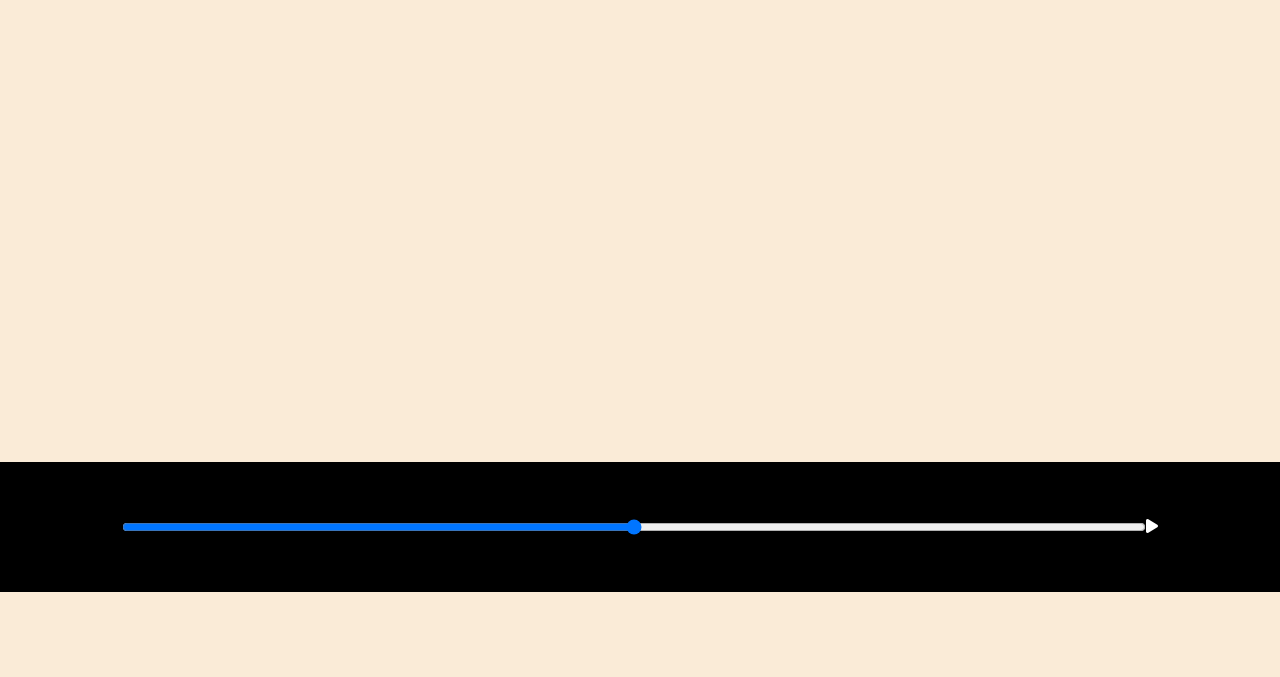
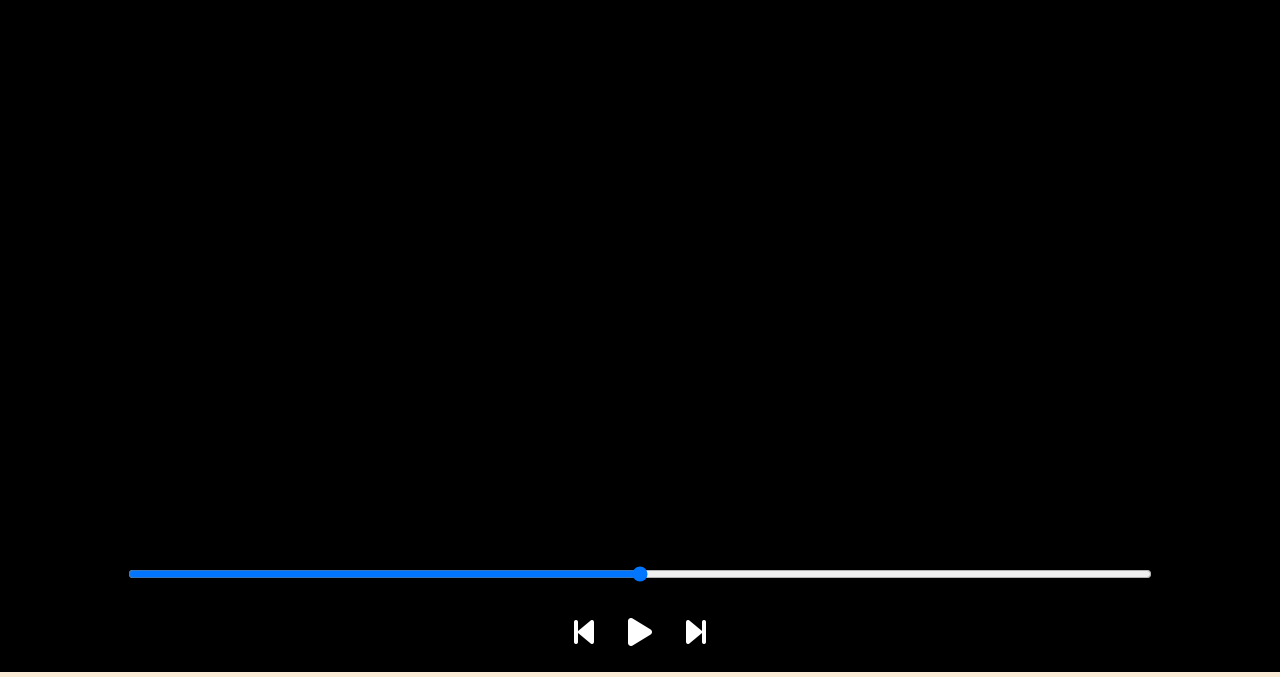
Before and after one commit to MalayaSugandhini/spotify, a plain HTML site: page index.html in a window 1280 px wide. Shown: the part 123-800 px from the top of the page. Drawn offline with Linux system fonts and the light colour scheme; a web font is replaced by a local one.

Commit message:
-m/fileupdated

```diff
--- a/index.html
+++ b/index.html
@@ -23,7 +23,9 @@
     <div class="bottom">
         <input type="range" name="range" id="myProgressBar" min="0" max="100">
         <div class="icons">
-            <i class="fa-solid fa-play fa-beat"></i>
+            <i class="fa-solid fa-backward-step fa-beat fa-2x"></i>
+            <i class="fa-solid fa-play fa-beat fa-2x"></i>
+            <i class="fa-solid fa-forward-step fa-beat fa-2x"></i>
 
         </div>
     </div>
--- a/style.css
+++ b/style.css
@@ -39,7 +39,9 @@ nav ul li{
     font-size: 1.3rem;
 }
 .container{
-    min-height: 65vh;
+    min-height: 75vh;
+    background-color: black;
+    color: white;
 }
 .bottom{
     position: sticky;
@@ -50,7 +52,18 @@ nav ul li{
     align-items: center;
     justify-content: center;
     color: white;
+    flex-direction: column;
 }
+
+.icons{
+    margin-top: 34px;
+
+}
+.icons i {
+    margin: 0 15px; /* Adjust spacing between icons */
+    cursor: pointer;
+}
+
 #myProgressBar{
     width: 80vw;
     text-align: center;
```
